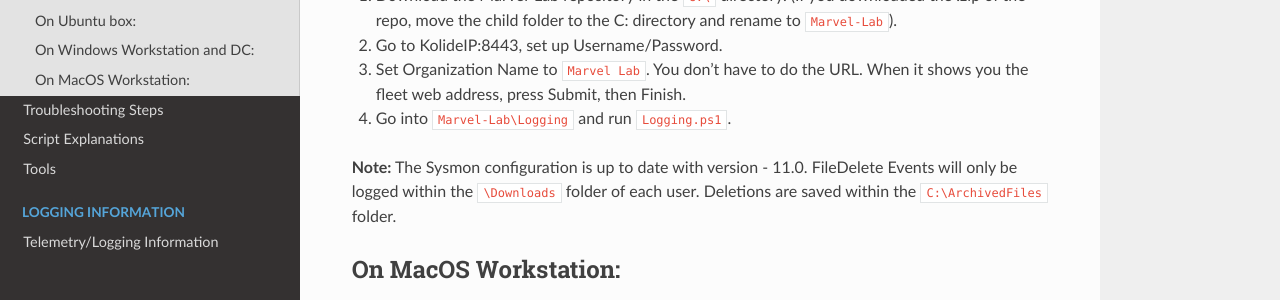
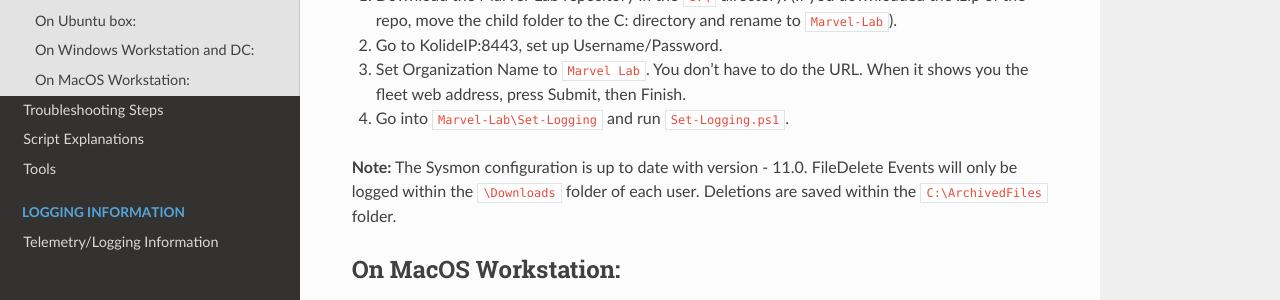
Before and after one commit to jsecurity101/Marvel-Lab, a Sphinx documentation site: the page built from docs/subpages/build_steps.rst, in a window 1280 px wide and 900 px high, scrolled down 1699 px. Shown: the part 281-581 px from the top of the window. Built offline with Sphinx 7.4.7 and the Read the Docs theme 2.0.0, drawn with Linux system fonts in a browser that asks for light colours.

Commit message:
Updating Logging script to be more modular and to include clean up function

```diff
--- a/docs/subpages/build_steps.rst
+++ b/docs/subpages/build_steps.rst
@@ -87,7 +87,7 @@
    C: directory and rename to ``Marvel-Lab``).
 2. Go to KolideIP:8443, set up Username/Password.
 3. Set Organization Name to ``Marvel Lab``. You don't have to do the URL. When it shows you the fleet web address, press Submit, then Finish.
-4. Go into ``Marvel-Lab\Logging`` and run ``Logging.ps1``.
+4. Go into ``Marvel-Lab\Set-Logging`` and run ``Set-Logging.ps1``.
 
 **Note:** The Sysmon configuration is up to date with version - 11.0.
 FileDelete Events will only be logged within the
```
Also changed, not shown: 2 other files.
